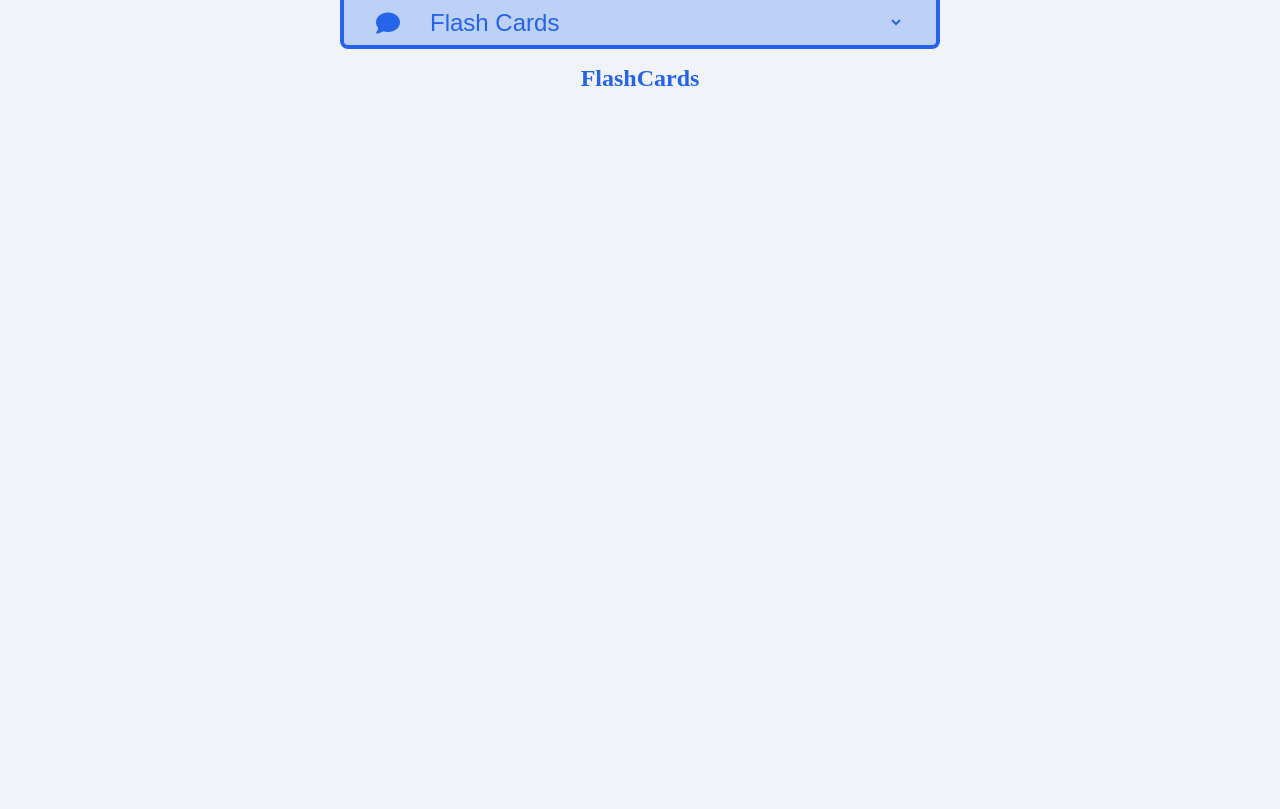
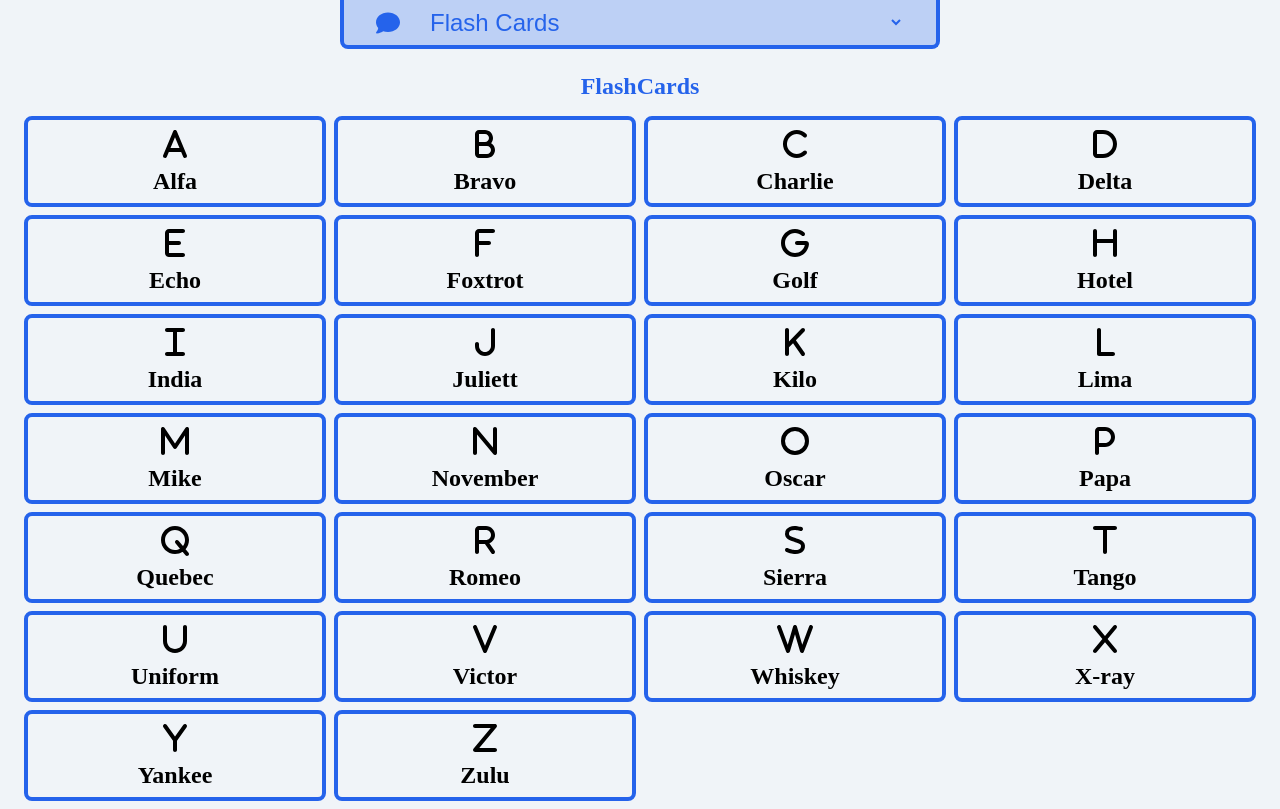
Before and after one commit to DigitaleWeltLibrary/the-nato-speller, a React (Vite) app: page /flashcards in a window 1280 px wide. Built offline with nearby package versions, Linux system fonts and the light colour scheme.

Commit message:
flash card for learning

```diff
--- /dev/null
+++ b/src/components/FlashCard.jsx
@@ -0,0 +1,27 @@
+import { faA, faB, faC, faD, faE, faF, faG, faH, faI, faJ, faK, faL, faM, faN, faO, faP, faQ, faR, faS, faT, faU, faV, faW, faX, faY, faZ } from "@fortawesome/free-solid-svg-icons";
+import { FontAwesomeIcon } from "@fortawesome/react-fontawesome";
+
+export default function FlashCard({ letter, word }) {
+
+    const iconMap = {
+        'A': faA, 'B': faB, 'C': faC, 'D': faD, 'E': faE, 'F': faF, 'G': faG,
+        'H': faH, 'I': faI, 'J': faJ, 'K': faK, 'L': faL, 'M': faM, 'N': faN,
+        'O': faO, 'P': faP, 'Q': faQ, 'R': faR, 'S': faS, 'T': faT, 'U': faU,
+        'V': faV, 'W': faW, 'X': faX, 'Y': faY, 'Z': faZ
+    };
+
+
+
+    const currentIcon = iconMap[letter.toUpperCase()];
+
+
+    return (
+        <div>
+            <FontAwesomeIcon
+                icon={currentIcon}
+                size="2x"
+            />
+            <h2>{word}</h2>
+        </div>
+    )
+}
--- a/src/pages/FlashCards.jsx
+++ b/src/pages/FlashCards.jsx
@@ -1,7 +1,23 @@
+import alphabet from "../assets/alphabet.json"
+import FlashCard from "../components/FlashCard"
+import style from "../style/flashcards.module.scss"
+
 export default function FlashCards() {
     return (
-        <h1>
-            FlashCards
-        </h1>
+        <>
+            <h1>
+                FlashCards
+            </h1>
+
+            <article className={style.flashcards}>
+
+                {
+                    alphabet.alphabet.map(({ letter, word }, index) => {
+                        return <FlashCard key={index} letter={letter} word={word} />
+                    })
+                }
+
+            </article>
+        </>
     )
 }
--- /dev/null
+++ b/src/style/flashcards.module.scss
@@ -0,0 +1,34 @@
+$color : #2563EB;
+
+.flashcards {
+    margin-top: 1rem;
+    gap: .5rem;
+    display: grid;
+
+    @media (width > 400px) {
+        grid-template-columns: repeat(auto-fill, minmax(250px, 1fr));
+    }
+
+
+    div {
+        border: 4px solid $color;
+        border-radius: .5rem;
+        padding: .5rem;
+        transition: 500ms all;
+
+        svg {
+            display: block;
+            margin: 0 auto .5rem;
+        }
+
+        h2 {
+            text-align: center;
+        }
+
+        &:hover {
+            background: rgb($color, .25);
+            color: #fff;
+        }
+    }
+
+}
--- a/src/style/index.scss
+++ b/src/style/index.scss
@@ -10,6 +10,7 @@ body {
   main {
     width: min(calc(100dvw - 2rem), 1600px);
     margin: 0 auto;
+    padding: .5rem;
 
     h1 {
       text-align: center;
```
